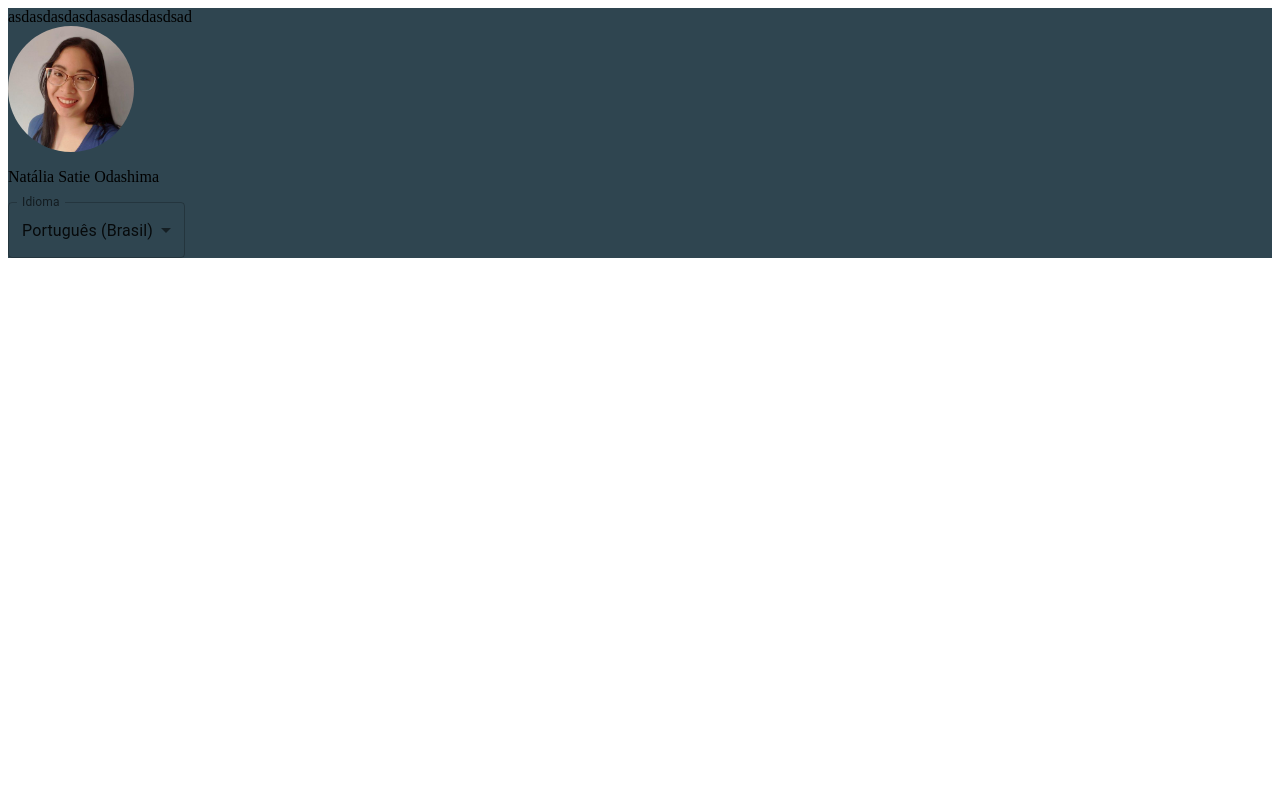
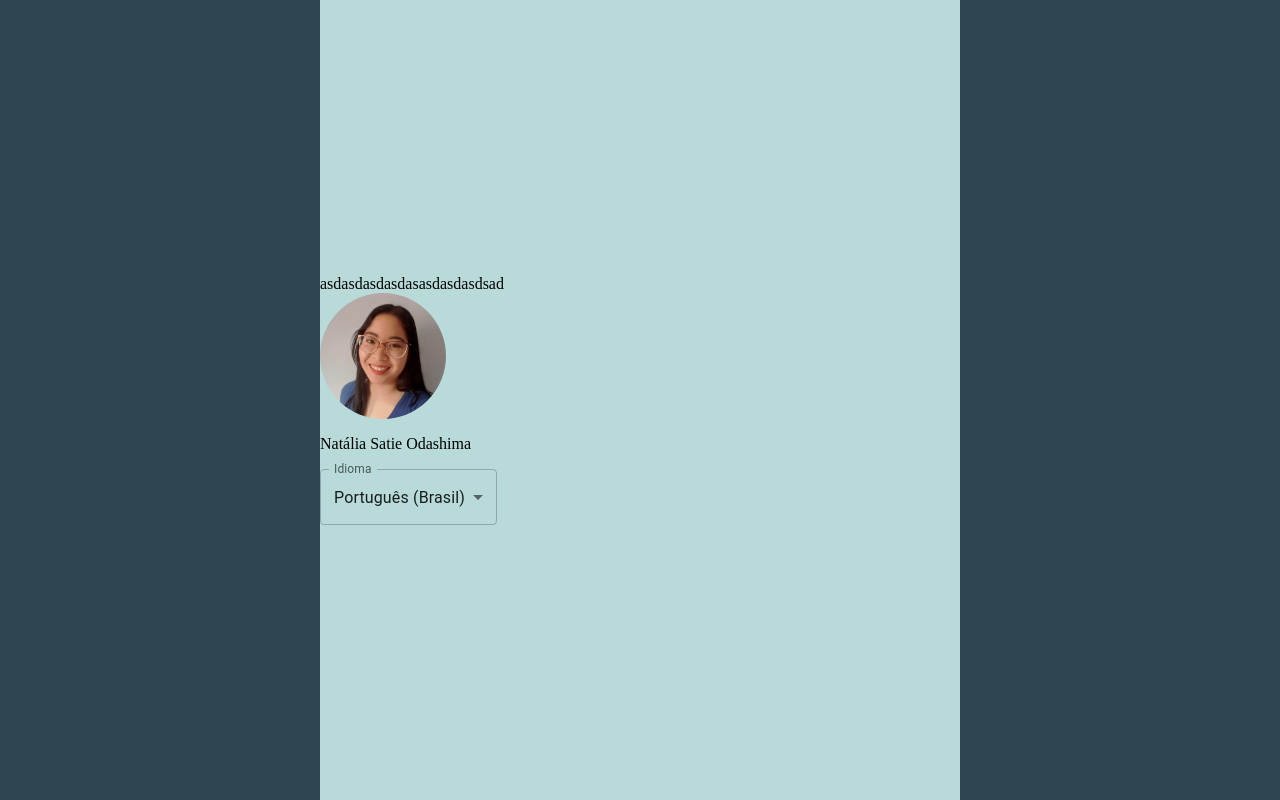
Before and after one commit to NatSatie/portifolio, a React (Create React App) app: page / in a window 1280 px wide. Built offline with nearby package versions, Linux system fonts and the light colour scheme.

Commit message:
feat: add background colors and alingment

```diff
--- a/public/index.html
+++ b/public/index.html
@@ -26,7 +26,7 @@
     -->
     <title>React App</title>
   </head>
-  <body>
+  <body style="margin: 0;">
     <noscript>You need to enable JavaScript to run this app.</noscript>
     <div id="root"></div>
     <!--
--- a/src/AppStyle.js
+++ b/src/AppStyle.js
@@ -5,4 +5,7 @@ export const Container = styled.div`
   background: ${color.basic.primary};
   display: flex;
   flex-direction: collumn;
+  justify-content: center;
+  height: 100vh;
+  width: 100vw;
 `;
--- a/src/components/Main/MainStyle.js
+++ b/src/components/Main/MainStyle.js
@@ -1,5 +1,10 @@
 import styled from 'styled-components';
+import color from './../../theme.json';
 
 export const Container = styled.div`
+  background: ${color.basic.white};
+  display: flex;
+  flex-direction: column;
+  justify-content: center;
   width: 50%;
 `;
```
